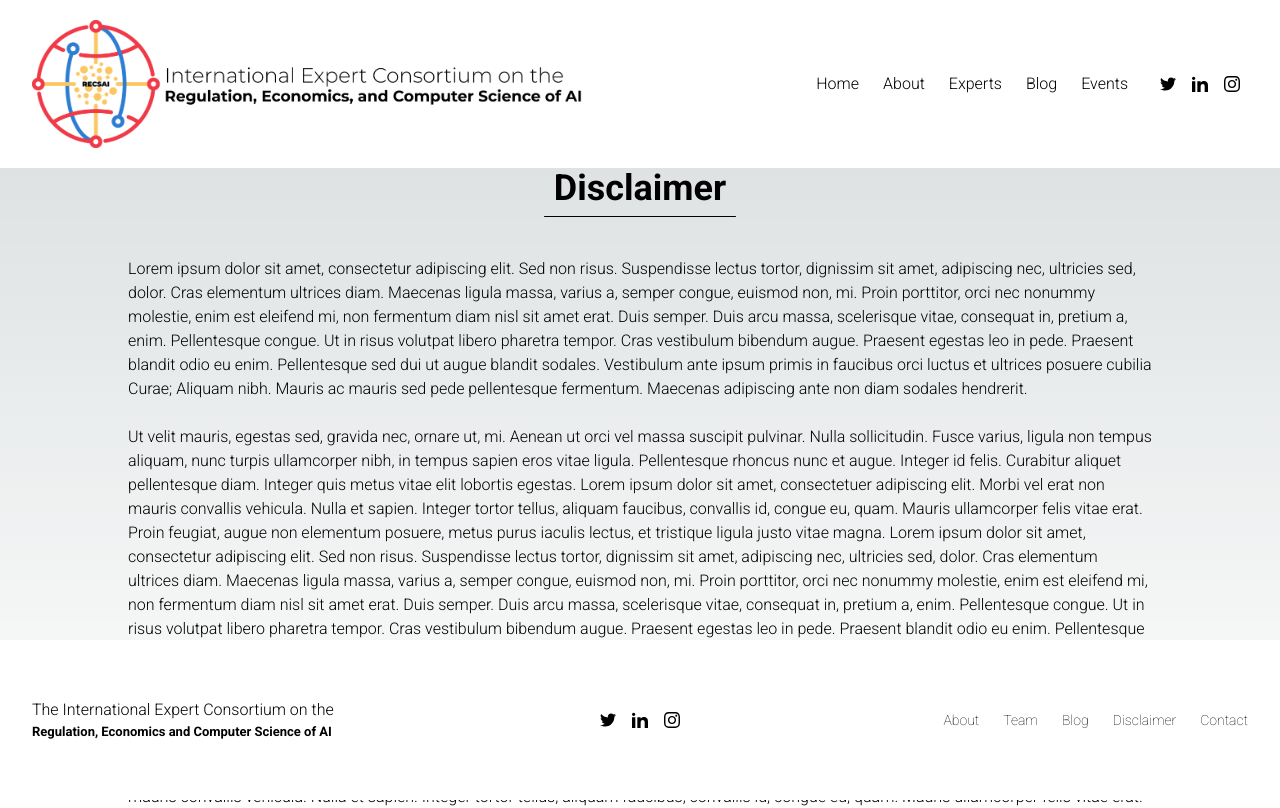
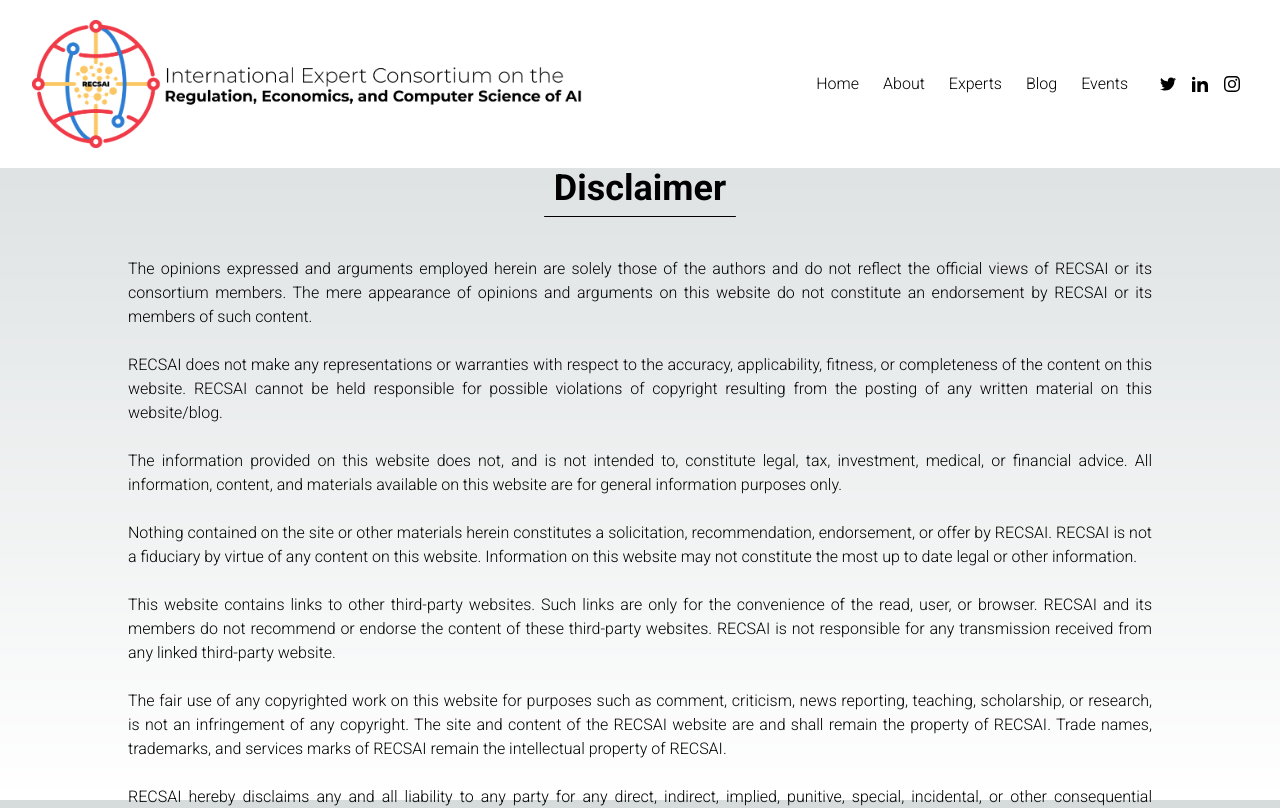
Before and after one commit to SebMelendez01/recsai, a Next.js app: page /disclaimer in a window 1280 px wide. Shown: the top 808 px of the page. Built offline with nearby package versions, Linux system fonts and the light colour scheme.

Commit message:
updated footer spacing and disclaimer

```diff
--- a/app/about/page.tsx
+++ b/app/about/page.tsx
@@ -3,14 +3,14 @@ import Navbar from "@/components/navbar";
 
 export default function About() {
     return (
-        <div className="min-h-screen">
+        <div className="flex flex-col h-full">
             <Navbar/>
-            <div className="text-black">
+            <div className="text-black flex-grow">
                 <div className='w-full mb-10'>
                     <h2 className='flex justify-center font-bold text-4xl'>About Us</h2>
                     <hr className="w-48 h-px mx-auto bg-black border-0 rounded my-2"/>
                 </div>
-                <div className="px-4 mx-auto lg:max-w-8xl text-left md:flex md:px-32">
+                <div className="px-4 mx-auto lg:max-w-8xl md:flex md:px-32">
                     <p className='font-light text-justify'>
                         International Expert Consortium on the Regulation, Computer Science and Economics of AI (RECSAI) brings
                         together thought leaders from around the world to evaluate the broad technical and legal implications
--- a/app/disclaimer/page.tsx
+++ b/app/disclaimer/page.tsx
@@ -5,24 +5,34 @@ import Navbar from "@/components/navbar";
 export default function Disclaimer() {
 
     return (
-        <div>
+        <div className="flex flex-col h-screen">
             <Navbar/>
-            <div className="text-black">
-                <div className='w-full mb-10'>
+            <div className="text-black flex-grow">
+                <div className=' mb-10'>
                     <h2 className='flex justify-center font-bold text-4xl'>Disclaimer</h2>
                     <hr className="w-48 h-px mx-auto bg-black border-0 rounded my-2"/>
                 </div>
-                <div className="px-4 mx-auto lg:max-w-8xl text-left md:flex md:px-32">
+                <div className="px-4 mx-auto lg:max-w-8xl text-justify md:flex md:px-32">
                     <p className='font-light'>
-                    Lorem ipsum dolor sit amet, consectetur adipiscing elit. Sed non risus. Suspendisse lectus tortor, dignissim sit amet, adipiscing nec, ultricies sed, dolor. Cras elementum ultrices diam. Maecenas ligula massa, varius a, semper congue, euismod non, mi. Proin porttitor, orci nec nonummy molestie, enim est eleifend mi, non fermentum diam nisl sit amet erat. Duis semper. Duis arcu massa, scelerisque vitae, consequat in, pretium a, enim. Pellentesque congue. Ut in risus volutpat libero pharetra tempor. Cras vestibulum bibendum augue. Praesent egestas leo in pede. Praesent blandit odio eu enim. Pellentesque sed dui ut augue blandit sodales. Vestibulum ante ipsum primis in faucibus orci luctus et ultrices posuere cubilia Curae; Aliquam nibh. Mauris ac mauris sed pede pellentesque fermentum. Maecenas adipiscing ante non diam sodales hendrerit.
+                    The opinions expressed and arguments employed herein are solely those of the authors and do not reflect the official views of RECSAI or its consortium members. The mere appearance of opinions and arguments on this website do not constitute an endorsement by RECSAI or its members of such content.
                     <br/>
                     <br/>
-                    Ut velit mauris, egestas sed, gravida nec, ornare ut, mi. Aenean ut orci vel massa suscipit pulvinar. Nulla sollicitudin. Fusce varius, ligula non tempus aliquam, nunc turpis ullamcorper nibh, in tempus sapien eros vitae ligula. Pellentesque rhoncus nunc et augue. Integer id felis. Curabitur aliquet pellentesque diam. Integer quis metus vitae elit lobortis egestas. Lorem ipsum dolor sit amet, consectetuer adipiscing elit. Morbi vel erat non mauris convallis vehicula. Nulla et sapien. Integer tortor tellus, aliquam faucibus, convallis id, congue eu, quam. Mauris ullamcorper felis vitae erat. Proin feugiat, augue non elementum posuere, metus purus iaculis lectus, et tristique ligula justo vitae magna.
-                    Lorem ipsum dolor sit amet, consectetur adipiscing elit. Sed non risus. Suspendisse lectus tortor, dignissim sit amet, adipiscing nec, ultricies sed, dolor. Cras elementum ultrices diam. Maecenas ligula massa, varius a, semper congue, euismod non, mi. Proin porttitor, orci nec nonummy molestie, enim est eleifend mi, non fermentum diam nisl sit amet erat. Duis semper. Duis arcu massa, scelerisque vitae, consequat in, pretium a, enim. Pellentesque congue. Ut in risus volutpat libero pharetra tempor. Cras vestibulum bibendum augue. Praesent egestas leo in pede. Praesent blandit odio eu enim. Pellentesque sed dui ut augue blandit sodales. Vestibulum ante ipsum primis in faucibus orci luctus et ultrices posuere cubilia Curae; Aliquam nibh. Mauris ac mauris sed pede pellentesque fermentum. Maecenas adipiscing ante non diam sodales hendrerit.
+                    RECSAI does not make any representations or warranties with respect to the accuracy, applicability, fitness, or completeness of the content on this website. RECSAI cannot be held responsible for possible violations of copyright resulting from the posting of any written material on this website/blog.
                     <br/>
                     <br/>
-                    Ut velit mauris, egestas sed, gravida nec, ornare ut, mi. Aenean ut orci vel massa suscipit pulvinar. Nulla sollicitudin. Fusce varius, ligula non tempus aliquam, nunc turpis ullamcorper nibh, in tempus sapien eros vitae ligula. Pellentesque rhoncus nunc et augue. Integer id felis. Curabitur aliquet pellentesque diam. Integer quis metus vitae elit lobortis egestas. Lorem ipsum dolor sit amet, consectetuer adipiscing elit. Morbi vel erat non mauris convallis vehicula. Nulla et sapien. Integer tortor tellus, aliquam faucibus, convallis id, congue eu, quam. Mauris ullamcorper felis vitae erat. Proin feugiat, augue non elementum posuere, metus purus iaculis lectus, et tristique ligula justo vitae magna.
-
+                    The information provided on this website does not, and is not intended to, constitute legal, tax, investment, medical, or financial advice.  All information, content, and materials available on this website are for general information purposes only.
+                    <br/>
+                    <br/>
+                    Nothing contained on the site or other materials herein constitutes a solicitation, recommendation, endorsement, or offer by RECSAI.  RECSAI is not a fiduciary by virtue of any content on this website.  Information on this website may not constitute the most up to date legal or other information.
+                    <br/>
+                    <br/>
+                    This website contains links to other third-party websites.  Such links are only for the convenience of the read, user, or browser.  RECSAI and its members do not recommend or endorse the content of these third-party websites.  RECSAI is not responsible for any transmission received from any linked third-party website.
+                    <br/>
+                    <br/>
+                    The fair use of any copyrighted work on this website for purposes such as comment, criticism, news reporting, teaching, scholarship, or research, is not an infringement of any copyright.  The site and content of the RECSAI website are and shall remain the property of RECSAI.  Trade names, trademarks, and services marks of RECSAI remain the intellectual property of RECSAI.
+                    <br/>
+                    <br/>
+                    RECSAI hereby disclaims any and all liability to any party for any direct, indirect, implied, punitive, special, incidental, or other consequential damages arising directly or indirectly from any use of the content on this website, which is provided as is and without warranties.  You agree to indemnify, defend, and hold harmless RECSAI and is employees, officers, directors, partners, agents, representatives, suppliers, and service providers from any and all claims, losses, costs, and expenses of any kind, including attorneys fees.
                     </p>
                 </div>
             </div>
--- a/app/events/page.tsx
+++ b/app/events/page.tsx
@@ -7,7 +7,7 @@ import dalle_event from "@/public/images/dalle-event.png"
 export default function events() {
 
     return (
-        <div className="min-h-screen">
+        <div className="min-h-screen flex flex-col">
             <Navbar/>
             <div className="text-black h-full xl:mt-0 sm:mt-10 px-4 mx-auto lg:max-w-8xl md:px-8">
                 <div className='w-full flex items-center flex-col lg:flex-row justify-center'>
--- a/app/page.tsx
+++ b/app/page.tsx
@@ -10,10 +10,8 @@ import Card from '@/components/card'
 
 export default function Home() {
   return (
-    <main className='w-full relative min-h-screen'>
-      <div>
+    <main className='flex flex-col h-screen'>
         <Navbar/>
-      </div>
       {/* Introduction  */}
       <div className='justify-between px-4 mx-auto lg:max-w-8xl md:flex md:items-center md:px-8 mb-20'>
         <div className='text-black md:pr-20 md:w-9/12'>
--- a/app/team/[id]/page.tsx
+++ b/app/team/[id]/page.tsx
@@ -21,9 +21,9 @@ export default function ProfilePage() {
     const profile = JSON.parse(data)[slug];
 
     return (
-        <div className='min-h-screen'>
+        <div className='flex flex-col min-h-screen h-screen'>
             <Navbar/>
-            <div className='text-black w-full px-4 mx-auto lg:max-w-8xl md:px-8 mb-2 md:flex md:items-center'>
+            <div className='flex-grow text-black w-full px-4 mx-auto lg:max-w-8xl md:px-8 mb-2 md:flex md:items-center'>
                 <div className='md:w-8/12'>
                     <h2 className='font-bold text-4xl'>{profile.name}</h2>
                     <hr className="w-48 h-px bg-black border-0 rounded mt-2 mb-2"/>
--- a/app/team/page.tsx
+++ b/app/team/page.tsx
@@ -17,10 +17,10 @@ export default function Team() {
     console.log(profiles.names);
 
     return (
-        <div className="min-h-screen">
+        <div className="min-h-screen flex flex-col">
             <Navbar/>
             <div className="px-4 mx-auto lg:max-w-8xl md:px-8">
-                <div className="flex justify-evenly flex-wrap">
+                <div className="flex w-screen justify-evenly flex-wrap">
                     {profiles.names.map((profile :string) => (
                         <div key={profile} className="w-64 mb-4">
                             <User name={profiles[profile].name} title={profiles[profile].title} external={profiles[profile].website} linkedin={profiles[profile].linkedin} twitter={profiles[profile].twitter} />
--- a/components/footer.tsx
+++ b/components/footer.tsx
@@ -3,7 +3,7 @@ import SocialMedia from "./social-media";
 
 export default function Footer() {
     return (
-        <footer className="bg-white text-black mt-auto w-full p-4 absolute bottom-0">
+        <footer className="bg-white text-black mt-auto w-full p-4">
             <div className="lg:flex p-4 lg:items-center lg:justify-between">
                 <span className="lg:text-left text-center">
                     <div className="font-light lg:text-[16px] lg:w-[305px] text-[3.82vw]">
@@ -22,7 +22,7 @@ export default function Footer() {
                         <Link href="/about" className="mr-4 hover:underline md:mr-6">About</Link>
                     </li>
                     <li>
-                        <Link href="/team" className="mr-4 hover:underline md:mr-6">Team</Link>
+                        <Link href="/team" className="mr-4 hover:underline md:mr-6">Experts</Link>
                     </li>
                     <li>
                         <a href="https://medium.com/@internationalrecsai" target="_blank" className="mr-4 hover:underline md:mr-6">Blog</a>
```
